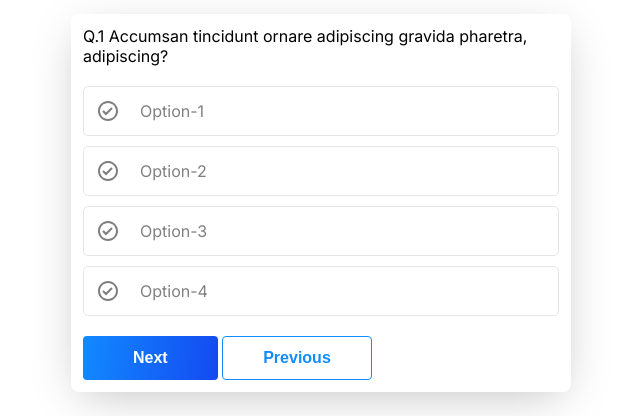
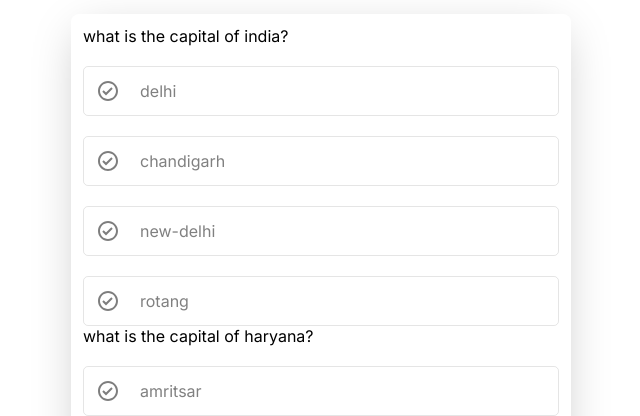
Before and after one commit to VikasKapoor-22/javascript-projects, a plain HTML site: page quiz-app.html in a window 1280 px wide. Shown: the part 90-506 px from the top of the page, without its empty margins (319-959 px from the left). Drawn offline with Linux system fonts and the light colour scheme.

Commit message:
add some changes

```diff
--- a/assets/css/quiz-app.css
+++ b/assets/css/quiz-app.css
@@ -101,3 +101,6 @@ body {
 .mb-5 {
   margin-bottom: 50px;
 }
+.w-100 {
+  width: 100%;
+}
--- a/quiz-app.html
+++ b/quiz-app.html
@@ -13,26 +13,8 @@
       <div class="container">
         <h1 class="text-grey fw-regular fs-lg text-center my-5">Quiz App</h1>
         <div class="quiz-bg-shade p-3">
-          <h1 class="fw-medium fs-sm text-black">
-            Q.1 Accumsan tincidunt ornare adipiscing gravida pharetra,
-            adipiscing?
-          </h1>
-          <div class="d-flex align-item-center option-border p-3 mt-4">
-            <img src="./assets/img/svg/check-circle.svg" alt="check-circle" />
-            <h3 class="fw-regular fs-sm text-primary ms-3">Option-1</h3>
-          </div>
-          <div class="d-flex align-item-center option-border p-3 mt-3">
-            <img src="./assets/img/svg/check-circle.svg" alt="check-circle" />
-            <h3 class="fw-regular fs-sm text-primary ms-3">Option-2</h3>
-          </div>
-          <div class="d-flex align-item-center option-border p-3 mt-3">
-            <img src="./assets/img/svg/check-circle.svg" alt="check-circle" />
-            <h3 class="fw-regular fs-sm text-primary ms-3">Option-3</h3>
-          </div>
-          <div class="d-flex align-item-center option-border p-3 mt-3">
-            <img src="./assets/img/svg/check-circle.svg" alt="check-circle" />
-            <h3 class="fw-regular fs-sm text-primary ms-3">Option-4</h3>
-          </div>
+          <div id="quiz-main"></div>
+
           <div class="mt-4">
             <button class="fw-semi-bold fs-sm text-white next-btn">Next</button>
             <button class="fw-semi-bold fs-sm text-blue previous-btn">
@@ -47,7 +29,11 @@
         <h1 class="text-grey fw-regular fs-lg text-center my-5">Quiz App</h1>
         <div class="quiz-bg-shade p-3 mb-5">
           <div class="text-center">
-            <img src="./assets/img/png/quiz-app.png" alt="quiz-app" />
+            <img
+              class="w-100"
+              src="./assets/img/png/quiz-app.png"
+              alt="quiz-app"
+            />
           </div>
           <h3 class="fw-regular fs-lg text-black text-center">0/10</h3>
           <h3 class="fw-regular fs-sm text-black text-center my_4">
@@ -61,5 +47,58 @@
         </div>
       </div>
     </section>
+
+    <script>
+      //  get our elements from dom
+      const questiontext = document.getElementById("question-text");
+      const answerlist = document.getElementById("answer-list");
+      const quizmain = document.getElementById("quiz-main");
+
+      const quizquestions = [
+        {
+          questiontext: "what is the capital of india?",
+          answerlist: ["delhi", "chandigarh", "new-delhi", "rotang"],
+          answer: "new-delhi",
+        },
+        {
+          questiontext: "what is the capital of haryana?",
+          answerlist: ["amritsar", "chandigarh", "ambala", "rotang"],
+          answer: "chandigarh",
+        },
+        {
+          questiontext: "How many days are in September?",
+          answerlist: ["28", "29", "30", "31"],
+          answer: "30",
+        },
+      ];
+      console.log(quizquestions, "quizquestions");
+
+      function printQuestion() {
+        quizmain.innerHTML = quizquestions
+          .map(function (item, index) {
+            return `<div> <h1 class="fw-medium fs-sm text-black" id="question-text">
+
+             ${item.questiontext}
+            </h1>
+            <div id="answer-list">
+             ${item.answerlist
+               .map((answer, index) => {
+                 return `<div class="d-flex align-item-center option-border p-3 mt-4">
+                <img
+                  src="./assets/img/svg/check-circle.svg"
+                  alt="check-circle"
+                />
+
+                <h3 class="fw-regular fs-sm text-primary ms-3">${answer}</h3>
+              </div>`;
+               })
+               .join(" ")}
+            </div>
+            </div>`;
+          })
+          .join(" ");
+      }
+      printQuestion();
+    </script>
   </body>
 </html>
```
Also changed, not shown: Task-app.html (+10 -8 lines), assets/css/task-app.css (+10 -3 lines).
